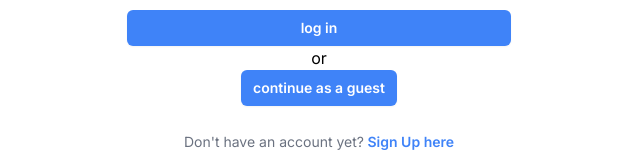
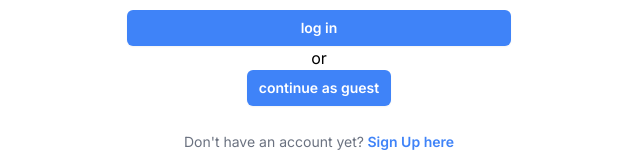
Before and after one commit to adrian1lara/chat-app, a Next.js app: page /log-in in a window 1280 px wide. Shown: the part 370-530 px from the top of the page, without its empty margins (321-961 px from the left). Built offline with nearby package versions, Linux system fonts and the light colour scheme.

Commit message:
fix type

```diff
--- a/src/app/components/loginForm.js
+++ b/src/app/components/loginForm.js
@@ -119,7 +119,7 @@ import getApiUrl from "../utility/getApiUrl"
                 type="button"
                 className="rounded-md bg-blue-500 px-3 py-1.5 text-sm font-semibold leading-6 text-white shadow-sm ease-in duration-300  hover:bg-blue-600 focus-visible:outline focus-visible:outline-2 focus-visible:outline-offset-2 focus-visible:outline-indigo-600"
                 onClick={handleGuest}>
-                    continue as a guest
+                    continue as guest
                 </button>
                 </div>
 
```
